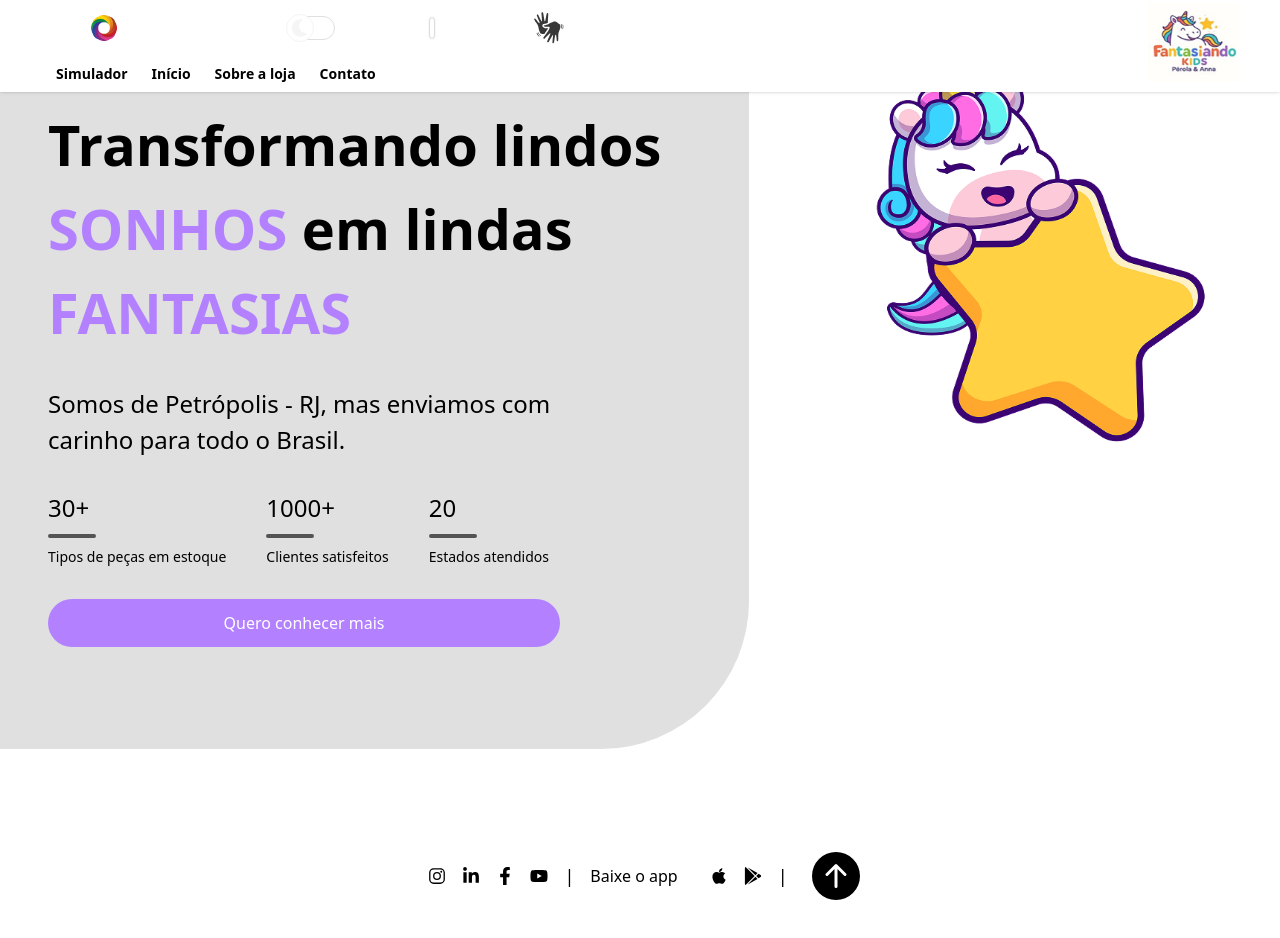
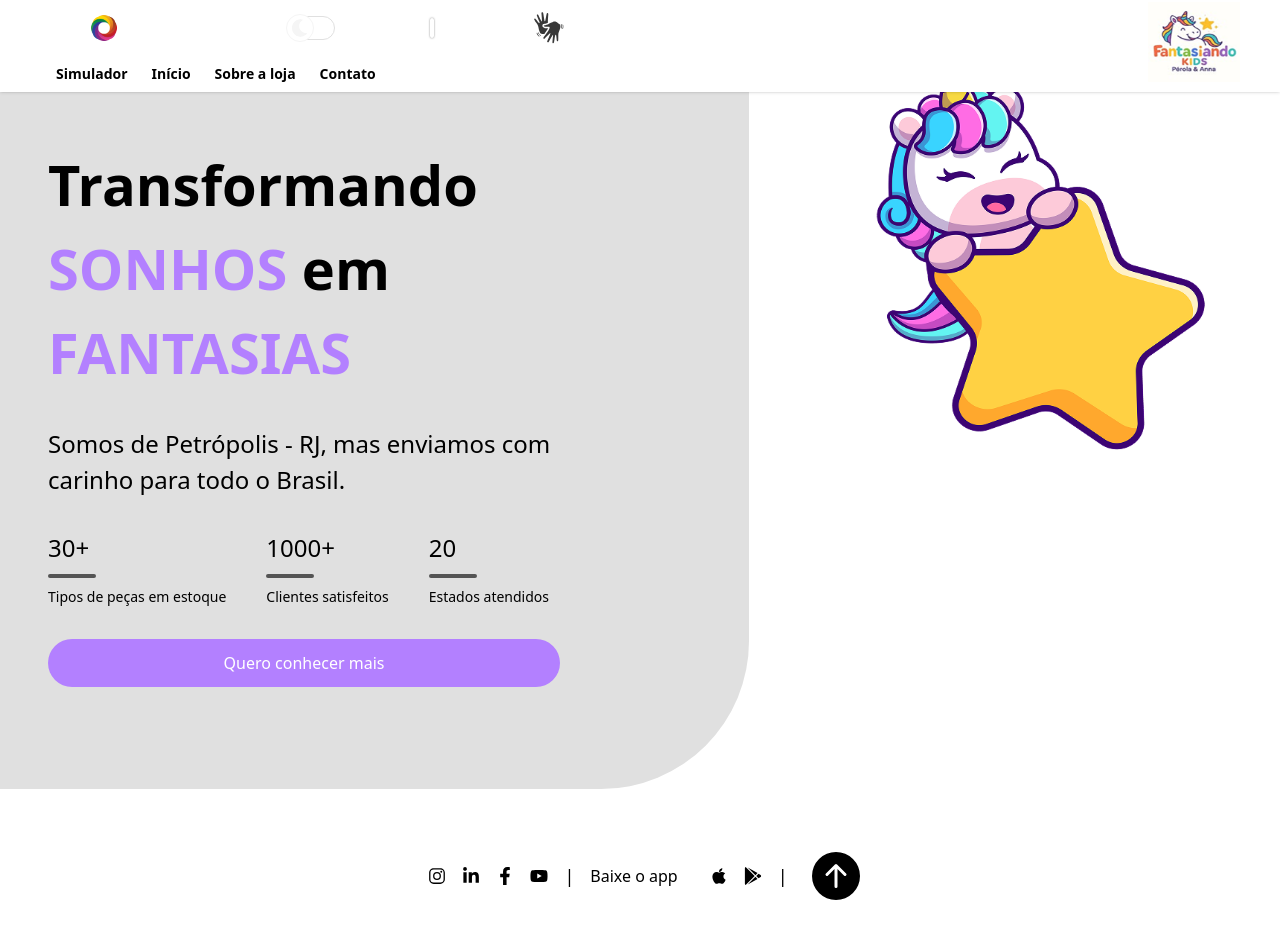
Before and after one commit to biomob/landing-page-fantasiando, a Next.js app: page /en in a window 1280 px wide. Shown: the top 938 px of the page. Built offline with nearby package versions, Linux system fonts and the light colour scheme; no server answers.

Commit message:
att: escopando a home

```diff
--- a/src/app/[locale]/(root)/_components/MainBanner.tsx
+++ b/src/app/[locale]/(root)/_components/MainBanner.tsx
@@ -25,9 +25,8 @@ export const MainBanner = () => {
         className={`flex flex-col gap-8 py-[6.375rem] px-12 rounded-ee-[9.25rem] col-span-3
             ${getBgClass()}`}
       >
-        <h1 className="heading-01 text-start">
-          Transformando lindos <span className="text-primary">SONHOS</span> em lindas
-          <span className="text-primary"> FANTASIAS</span>
+        <h1 className="heading-01 text-start mt-10">
+          Transformando <span className="text-primary">SONHOS</span> em<span className="text-primary"> FANTASIAS</span>
         </h1>
         <p className="heading-05 max-w-[32rem]">
           Somos de Petrópolis - RJ, mas enviamos com carinho para todo o Brasil.
@@ -61,7 +60,7 @@ export const MainBanner = () => {
         height={1280}
         quality={100}
         priority
-        className="aspect-square w-full h-auto col-span-2"
+        className="aspect-square w-full h-auto col-span-2 mt-2"
       />
     </section>
   );
```
